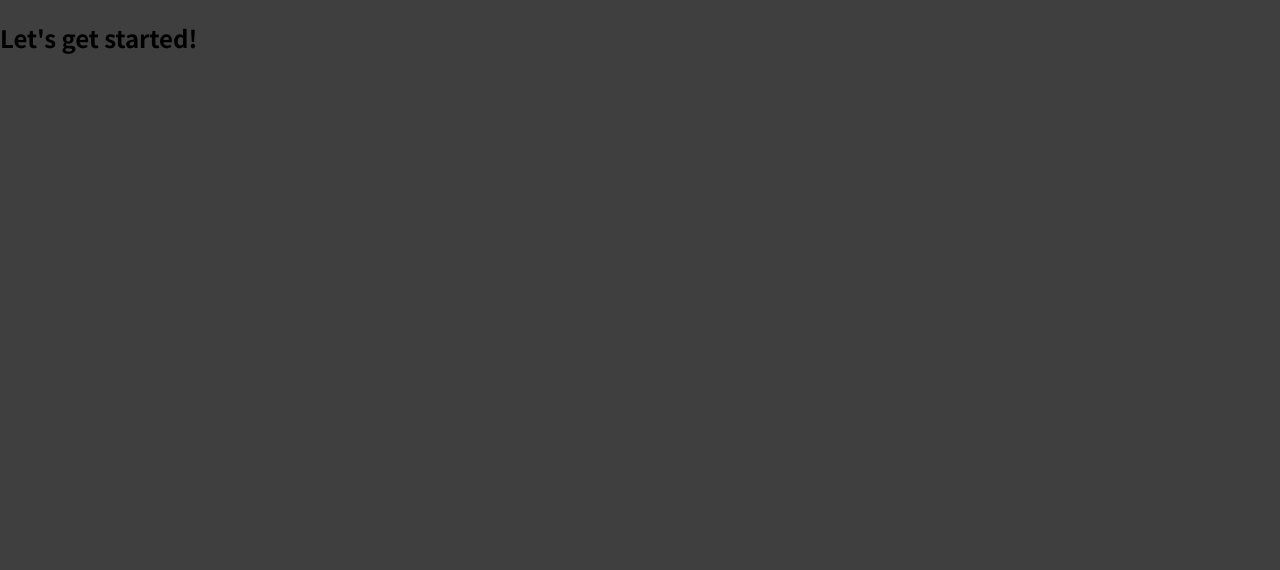
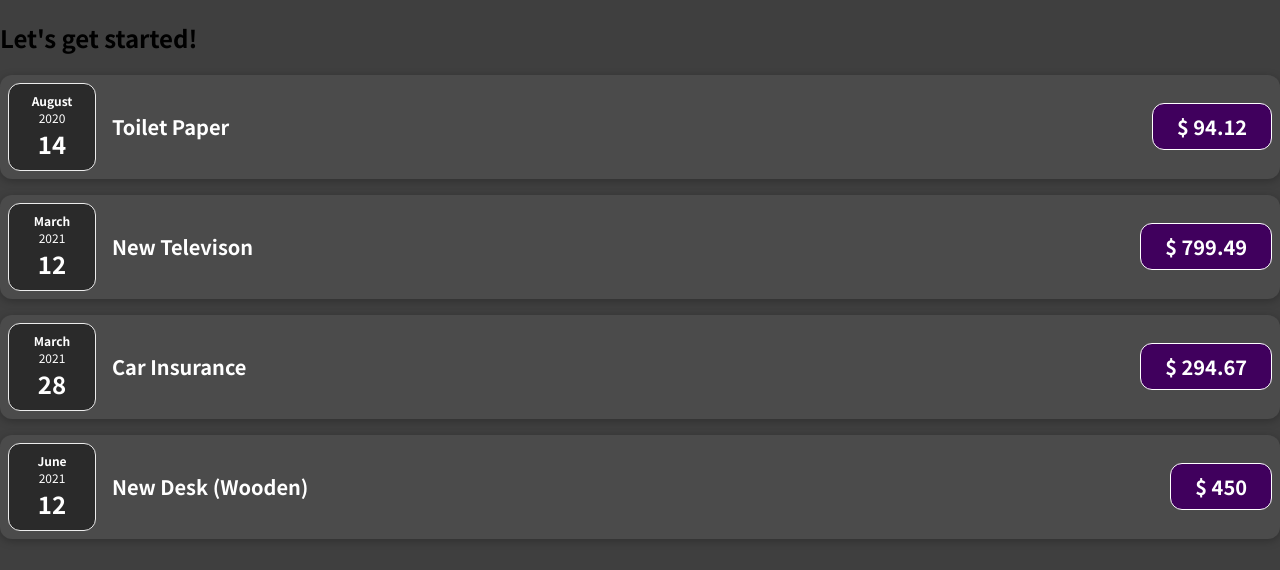
Before and after one commit to jihyoung9912/react-study, a JavaScript app in the folder react-complete-guide/: page / in a window 1280 px wide. Shown: the top 570 px of the page. Built offline with nearby package versions, Linux system fonts and the light colour scheme.

Commit message:
FEAT : component

```diff
--- a/react-complete-guide/src/App.js
+++ b/react-complete-guide/src/App.js
@@ -1,9 +1,58 @@
-function App() {
+import ExpenseItem from "./components/ExpenseItem";
+
+const App = () => {
+  const expenses = [
+    {
+      id: "e1",
+      title: "Toilet Paper",
+      amount: 94.12,
+      date: new Date(2020, 7, 14),
+    },
+    {
+      id: "e2",
+      title: "New Televison",
+      amount: 799.49,
+      date: new Date(2021, 2, 12),
+    },
+    {
+      id: "e3",
+      title: "Car Insurance",
+      amount: 294.67,
+      date: new Date(2021, 2, 28),
+    },
+    {
+      id: "e4",
+      title: "New Desk (Wooden)",
+      amount: 450,
+      date: new Date(2021, 5, 12),
+    },
+  ];
+
   return (
     <div>
       <h2>Let's get started!</h2>
+      <ExpenseItem
+        title={expenses[0].title}
+        amount={expenses[0].amount}
+        date={expenses[0].date}
+      ></ExpenseItem>
+      <ExpenseItem
+        title={expenses[1].title}
+        amount={expenses[1].amount}
+        date={expenses[1].date}
+      ></ExpenseItem>
+      <ExpenseItem
+        title={expenses[2].title}
+        amount={expenses[2].amount}
+        date={expenses[2].date}
+      ></ExpenseItem>
+      <ExpenseItem
+        title={expenses[3].title}
+        amount={expenses[3].amount}
+        date={expenses[3].date}
+      ></ExpenseItem>
     </div>
   );
-}
+};
 
 export default App;
--- /dev/null
+++ b/react-complete-guide/src/components/ExpenseDate.css
@@ -0,0 +1,26 @@
+.expense-date {
+  display: flex;
+  flex-direction: column;
+  width: 5.5rem;
+  height: 5.5rem;
+  border: 1px solid #ececec;
+  background-color: #2a2a2a;
+  color: white;
+  border-radius: 12px;
+  align-items: center;
+  justify-content: center;
+}
+
+.expense-date__month {
+  font-size: 0.75rem;
+  font-weight: bold;
+}
+
+.expense-date__year {
+  font-size: 0.75rem;
+}
+
+.expense-date__day {
+  font-size: 1.5rem;
+  font-weight: bold;
+}
--- /dev/null
+++ b/react-complete-guide/src/components/ExpenseDate.js
@@ -0,0 +1,17 @@
+import "./ExpenseDate.css";
+
+const ExpenseDate = (props) => {
+  const month = props.date.toLocaleString("en-US", { month: "long" });
+  const year = props.date.getFullYear();
+  const day = props.date.toLocaleString("en-US", { day: "2-digit" });
+
+  return (
+    <div className="expense-date">
+      <div className="expense-date__month">{month}</div>
+      <div className="expense-date__year">{year}</div>
+      <div className="expense-date__day">{day}</div>
+    </div>
+  );
+};
+
+export default ExpenseDate;
--- /dev/null
+++ b/react-complete-guide/src/components/ExpenseItem.css
@@ -0,0 +1,56 @@
+.expense-item {
+  display: flex;
+  justify-content: space-between;
+  align-items: center;
+  box-shadow: 0 2px 8px rgba(0, 0, 0, 0.25);
+  padding: 0.5rem;
+  margin: 1rem 0;
+  border-radius: 12px;
+  background-color: #4b4b4b;
+}
+
+.expense-item__description {
+  display: flex;
+  flex-direction: column;
+  gap: 1rem;
+  align-items: flex-end;
+  flex-flow: column-reverse;
+  justify-content: flex-start;
+  flex: 1;
+}
+
+.expense-item h2 {
+  color: #3a3a3a;
+  font-size: 1rem;
+  flex: 1;
+  margin: 0 1rem;
+  color: white;
+}
+
+.expense-item__price {
+  font-size: 1rem;
+  font-weight: bold;
+  color: white;
+  background-color: #40005d;
+  border: 1px solid white;
+  padding: 0.5rem;
+  border-radius: 12px;
+}
+
+@media (min-width: 580px) {
+  .expense-item__description {
+    flex-direction: row;
+    align-items: center;
+    justify-content: flex-start;
+    flex: 1;
+  }
+
+  .expense-item__description h2 {
+    font-size: 1.25rem;
+  }
+
+  .expense-item__price {
+    font-size: 1.25rem;
+    padding: 0.5rem 1.5rem;
+  }
+}
--- /dev/null
+++ b/react-complete-guide/src/components/ExpenseItem.js
@@ -0,0 +1,17 @@
+import ExpenseDate from "./ExpenseDate";
+import "./ExpenseItem.css";
+
+//매개변수는 props 하나만 받음. Properties에 모든 정보들이 저장되어 있는 상태
+const ExpenseItem = (props) => {
+  return (
+    <div className="expense-item">
+      <ExpenseDate date={props.date} />
+      <div className="expense-item__description">
+        <h2>{props.title}</h2>
+        <div className="expense-item__price">$ {props.amount}</div>
+      </div>
+    </div>
+  );
+};
+
+export default ExpenseItem;
```
Also changed, not shown: 1 other file (tests, documents, lock files or other folders).
